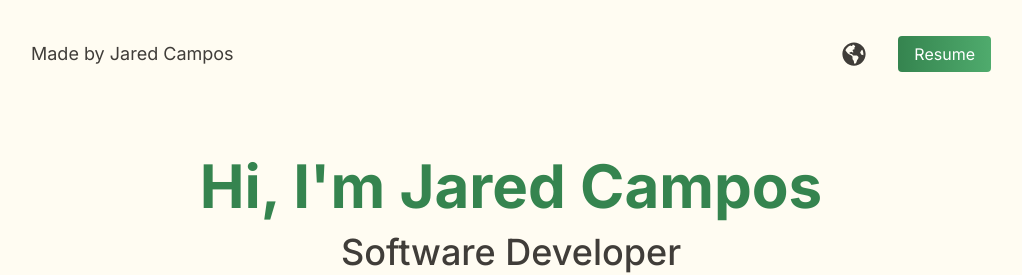
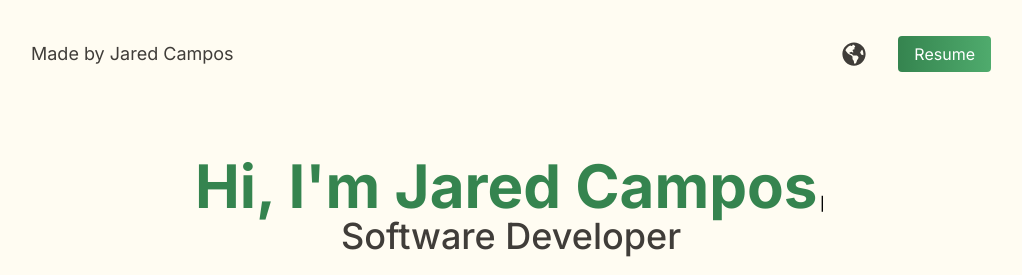
Before and after one commit to jared0215/Portfolio, a Next.js app in the folder client/: page / in a window 1280 px wide. Shown: the top 275 px of the page, without its empty margins (129-1151 px from the left). Built offline with nearby package versions, Linux system fonts and the light colour scheme.

Commit message:
Add typewriter effect to intro heading

```diff
--- /dev/null
+++ b/client/app/TypewriterEffect.tsx
@@ -0,0 +1,39 @@
+'use client'
+import * as React from "react";
+import { useState, useEffect } from "react";
+
+type TypewriterEffectProps = {
+    text: string;
+    speed: number;
+};
+
+const TypewriterEffect: React.FC<TypewriterEffectProps> = ({ text, speed }) => {
+    const [index, setIndex] = useState(0);
+
+    useEffect(() => {
+        let timer: NodeJS.Timeout;
+
+        timer = setInterval(() => {
+            setIndex((index) => index + 1);
+        }, speed);
+
+        // Stop the interval when all characters are displayed
+        if (index >= text.length) {
+            clearInterval(timer);
+        }
+
+        return () => {
+            clearInterval(timer);
+        };
+    }, [speed, index]);
+
+    return (
+        <span className='typewriter text-[#35844F] text-4xl font-bold mb-4 md:text-6xl'>
+            {text.slice(0, index)}
+            {/* Only show the cursor if the entire text isn't displayed */}
+            {index < text.length && <span className="cursor">|</span>}
+        </span>
+    );
+};
+
+export default TypewriterEffect;
--- a/client/app/globals.css
+++ b/client/app/globals.css
@@ -25,3 +25,13 @@ body {
     )
     rgb(var(--background-start-rgb));
 }
+
+@keyframes blink {
+  0% { opacity: 1; }
+  50% { opacity: 0; }
+  100% { opacity: 1; }
+}
+
+.animate-blink {
+  animation: blink 1s infinite;
+}
--- a/client/app/page.tsx
+++ b/client/app/page.tsx
@@ -2,6 +2,7 @@ import Head from 'next/head';
 import { FaGlobeAmericas, FaCode, FaChild, FaProjectDiagram } from 'react-icons/fa';
 import { Roboto_Mono } from 'next/font/google';
 import Image from 'next/image';
+import TypewriterEffect from './TypewriterEffect';
 
 const instagramIcon = require('../public/instagram.svg');
 const linkedinIcon = require('../public/linkedin.svg');
@@ -14,6 +15,7 @@ const roboto = Roboto_Mono({
 
 export default function Home() {
   return (
+
     <div>
       <Head>
         <title>Jared Campos Portfolio</title>
@@ -24,7 +26,7 @@ export default function Home() {
       <main className={'px-10 bg-[#FFFCF2] ${roboto.className} md:px-20 lg:px-40' }>
         <section className='min-h-screen'>
           <nav className='py-10 mb-12 flex justify-between'>
-            <h1 className='text-[#403D39] text-lg '>Made by Jared Campos</h1>
+            <h1 id="typewriter" className='text-[#403D39] text-lg '>Made by Jared Campos</h1>
             <ul className='flex items-center'>
               <li>
                 <FaGlobeAmericas className='cursor-pointer text-2xl ' color='#403D39' />
@@ -36,7 +38,8 @@ export default function Home() {
           </nav>
 
           <div className='text-center'>
-            <h2 className='text-[#35844F] text-4xl font-bold mb-4 md:text-6xl'>Hi, I'm Jared Campos</h2>
+            <TypewriterEffect text="Hi, I'm Jared Campos" speed={150} />
+            <span id="cursor" className="font-mono">|</span>
             <h4 className='text-[#403D39] text-2xl font-medium mb-4 md:text-4xl'>Software Developer</h4>
             <p className='text-[#403D39] max-w-3xl mx-auto'>
               As a recent graduate from
```
